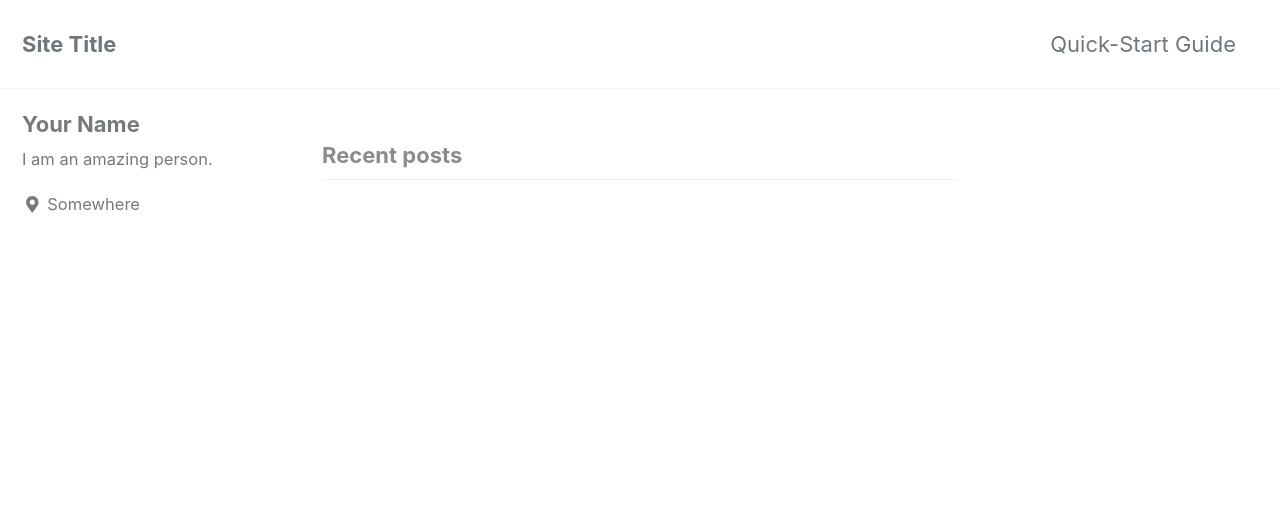
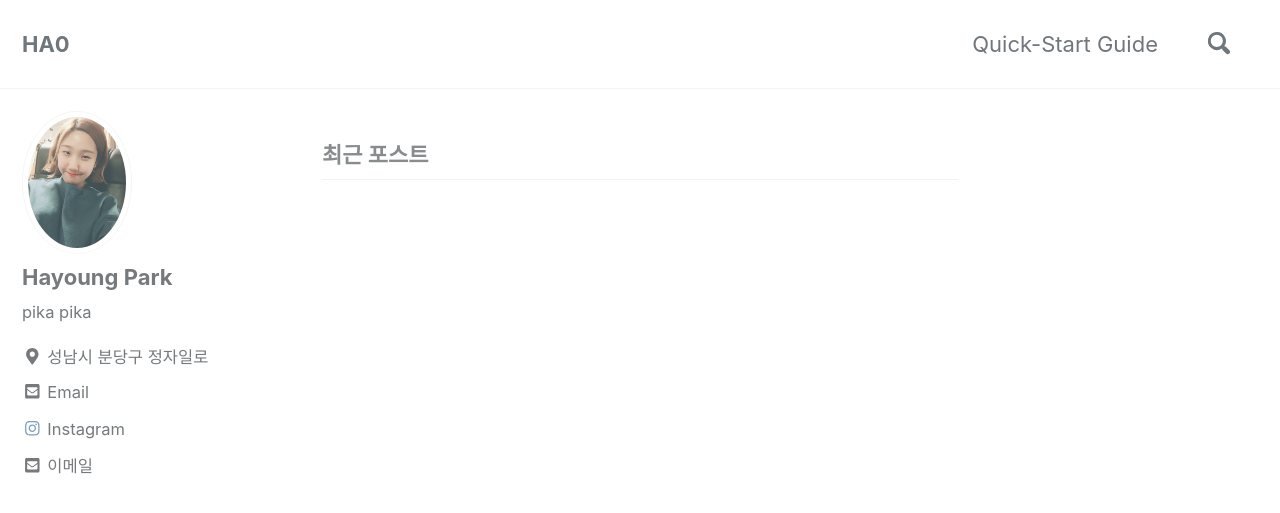
Before and after one commit to ha0ha0/ha0ha0.github.io, a Jekyll site: the page built from index.html, in a window 1280 px wide and 900 px high. Shown: the top 513 px of the window. Built offline with Jekyll 4.4.1, drawn with Linux system fonts in a browser that asks for light colours; cached includes are drawn as plain includes; nearby versions of some CDN libraries; the list of posts is cut into pages by our own code; some of the changed text lies outside the part shown.

Commit message:
about ha0 config.yml file write

```diff
--- a/_config.yml
+++ b/_config.yml
@@ -15,11 +15,11 @@
 minimal_mistakes_skin    : "default" # "air", "aqua", "contrast", "dark", "dirt", "neon", "mint", "plum", "sunrise"
 
 # Site Settings
-locale                   : "en-US"
-title                    : "Site Title"
+locale                   : "ko"
+title                    : "HA0"
 title_separator          : "-"
-name                     : "Your Name"
-description              : "An amazing website."
+name                     : "Hayoung Park"
+description              : "About ha0"
 url                      : # the base hostname & protocol for your site e.g. "https://mmistakes.github.io"
 baseurl                  : # the subpath of your site, e.g. "/blog"
 repository               : # GitHub username/repo-name e.g. "mmistakes/minimal-mistakes"
@@ -64,8 +64,8 @@ reCaptcha:
   secret                 :
 atom_feed:
   path                   : # blank (default) uses feed.xml
-search                   : # true, false (default)
-search_full_content      : # true, false (default)
+search                   : true
+search_full_content      : true
 search_provider          : # lunr (default), algolia, google
 algolia:
   application_id         : # YOUR_APPLICATION_ID
@@ -98,23 +98,23 @@ social:
 
 # Analytics
 analytics:
-  provider               : false # false (default), "google", "google-universal", "custom"
+  provider               : "google" # false (default), "google", "google-universal", "custom"
   google:
-    tracking_id          :
+    tracking_id          : UA-138151069-1
     anonymize_ip         : # true, false (default)
 
 
 # Site Author
 author:
-  name             : "Your Name"
-  avatar           : # path of avatar image, e.g. "/assets/images/bio-photo.jpg"
-  bio              : "I am an amazing person."
-  location         : "Somewhere"
-  email            :
+  name             : "Hayoung Park"
+  avatar           : "/assets/images/bio-photo.jpg"
+  bio              : "pika pika"
+  location         : "성남시 분당구 정자일로"
+  email            : "gkdud6211@gmail.com"
   links:
     - label: "Email"
       icon: "fas fa-fw fa-envelope-square"
-      # url: mailto:your.name@email.com
+      url: mailto:gkdud6211@gmail.com
     - label: "Website"
       icon: "fas fa-fw fa-link"
       # url: "https://your-website.com"
@@ -129,7 +129,7 @@ author:
       # url: "https://github.com/"
     - label: "Instagram"
       icon: "fab fa-fw fa-instagram"
-      # url: "https://instagram.com/"
+      url: "https://instagram.com/hhhhaao/"
 
 # Site Footer
 footer:
@@ -293,3 +293,10 @@ defaults:
       comments: # true
       share: true
       related: true
+  # _pages
+  - scope:
+      path: "_pages"
+      type: pages
+    values:
+      layout: single
+      author_profile: true
```
